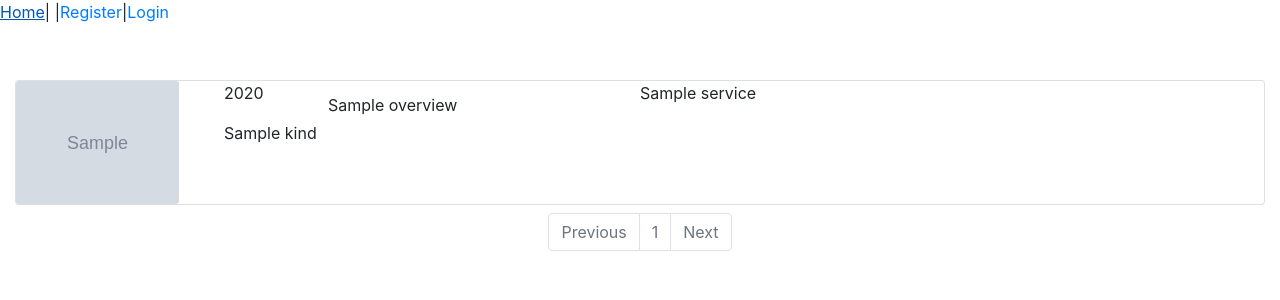
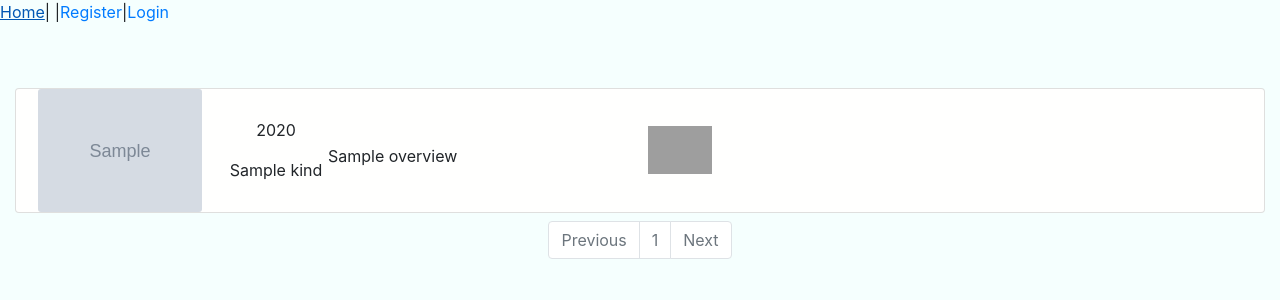
Before and after one commit to yakzaf/tv_tracker, a Django app: template tracker/templates/tracker/show_list.html in a window 1280 px wide. Shown: the top 300 px of the page. Run offline with Django 3.2, Linux system fonts and the light colour scheme; the template is opened without the code that fills it: most values are stand-ins (such as "Sample title", 1, 10 or a date in 2020); grey boxes marked "Sample" are stand-in pictures; data that the repository does not hold is empty; some libraries are stand-ins or nearby versions; grey boxes are pictures that could not be loaded.

Commit message:
Added SVG icons for services and search.

```diff
--- a/tracker/static/tracker/css/style.css
+++ b/tracker/static/tracker/css/style.css
@@ -7,7 +7,7 @@ td {
 }
 
 .centered-box {
-  display:flex;
+  display: flex;
   align-items: center;
   justify-content: center;
   margin: auto;
@@ -16,7 +16,7 @@ td {
 
 .content {
   width: 100%;
-  margin-top: -20rem;
+  margin-top: -10rem;
 }
 
 #search {
@@ -24,8 +24,23 @@ td {
   max-width: 600px;
 }
 
-.nav {
-  height: 5rem;
+#app {
+  margin-top: calc(56px + .5rem);
+}
+
+.navbar {
+  border: 1px solid rgba(0,0,0,.125);
+  padding-right: 1rem;
+  padding-left: 1rem;
+  background-color: #FFFEFF;
+}
+
+body {
+  background-color: #F5FFFE;
+}
+
+.card {
+  background-color: #FFFFFE;
 }
 
 p#temp {
@@ -43,10 +58,19 @@ h4#login-title {
 .responsive {
   max-width: 100%;
   max-height: 10%;
-  /*height: auto;*/
-  /*height: auto;*/
 }
+
 .card-img {
   max-height: 122.5px;
   width: auto;
 }
+
+.service-icon {
+  max-width: 4rem;
+  margin-right: 0.5rem;
+  margin-left: 0.5rem;
+}
+
+#search-btn:hover #search-icon {
+  filter: grayscale(100%);
+}
--- a/tracker/templates/tracker/show_list.html
+++ b/tracker/templates/tracker/show_list.html
@@ -1,30 +1,30 @@
 {% extends 'tracker/base.html' %}
-
+{% load static %}
 {% block content %}
   <div class="container-fluid" id="shows_table">
     {% for result in results %}
-      <div class="card mb-2">
+      <div class="card my-2">
         <div class="row no-gutters">
 
-          <div class="col-md-2">
+          <div class="col-md-2 text-center align-self-center">
             <img src="{{ result.picture_url }}" alt="" class="card-img img-fluid">
           </div>
 
-          <div class="col-md-1">
+          <div class="col-md-1 text-center align-self-center">
             <p class="card-text">{{ result.year }}</p>
             <p class="card-text">{{ result.kind }}</p>
           </div>
 
-          <div class="col-md-3">
+          <div class="col-md-3 align-self-center">
             <h5 class="card-title">{{ result.show_name }}</h5>
             <p class="card-text">{{ result.overview }}</p>
           </div>
-
-          <div class="col-md-3">
-            <p class="card-text">{{ result.service }}</p>
+          <div class="col-sm justify-content-center align-self-center">
+          {% for service in result.service %}
+            <img class="service-icon img-fluid" src="{% static  service %}" alt="">
+          {% endfor %}
           </div>
-
-          <div class="col-md-2">
+          <div class="col-md-2 text-center align-self-center">
             {% if request.user.is_authenticated %}
             <form data-added="{{ result.added|yesno:"True,False" }}" ref="add_remove_form" method="POST"
                   class="add-remove-form" id="add_remove_form-{{ forloop.counter }}"
```
Also changed, not shown: tracker/templates/tracker/index.html (+10 -4 lines), 1 other file.
